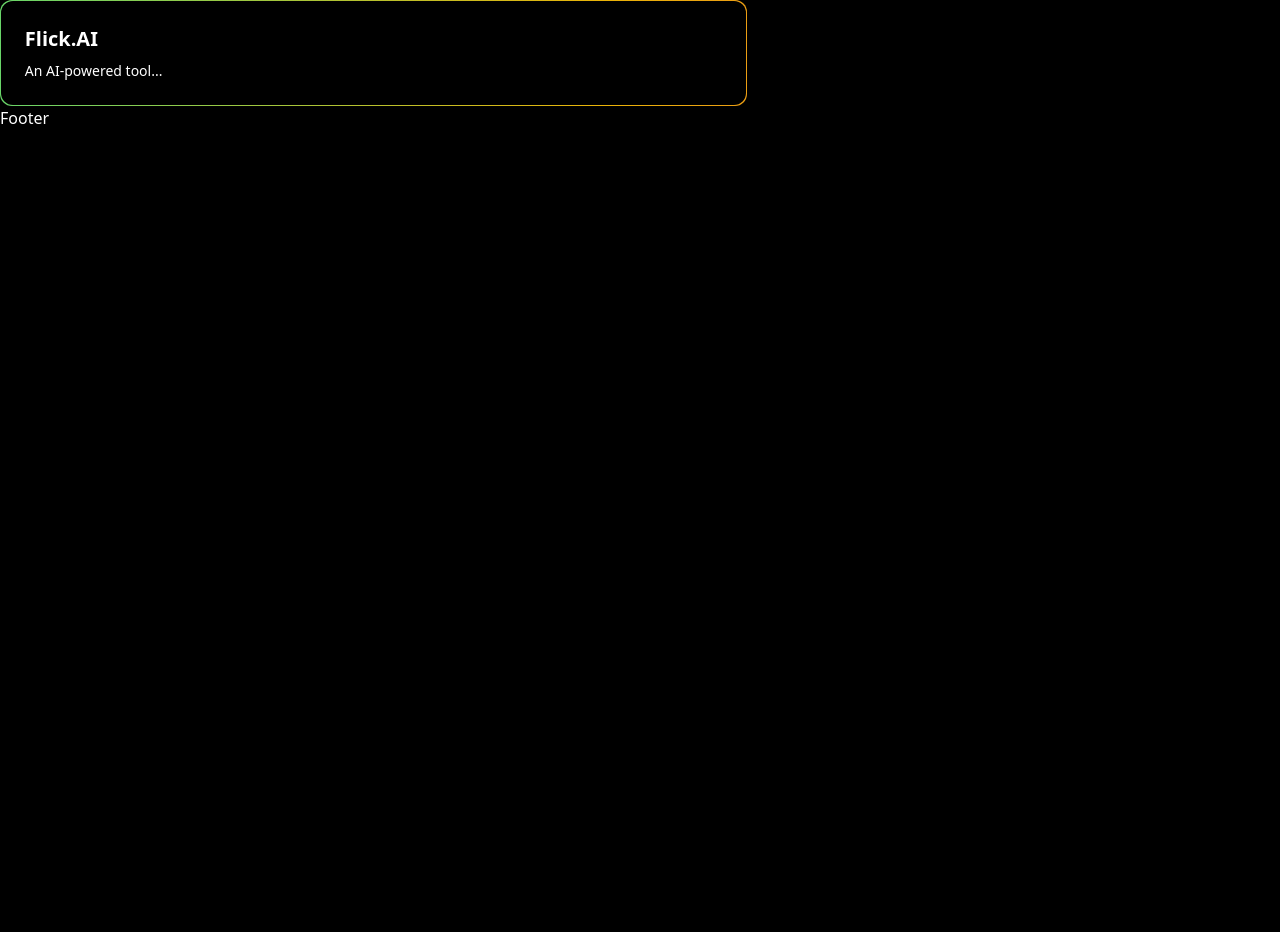
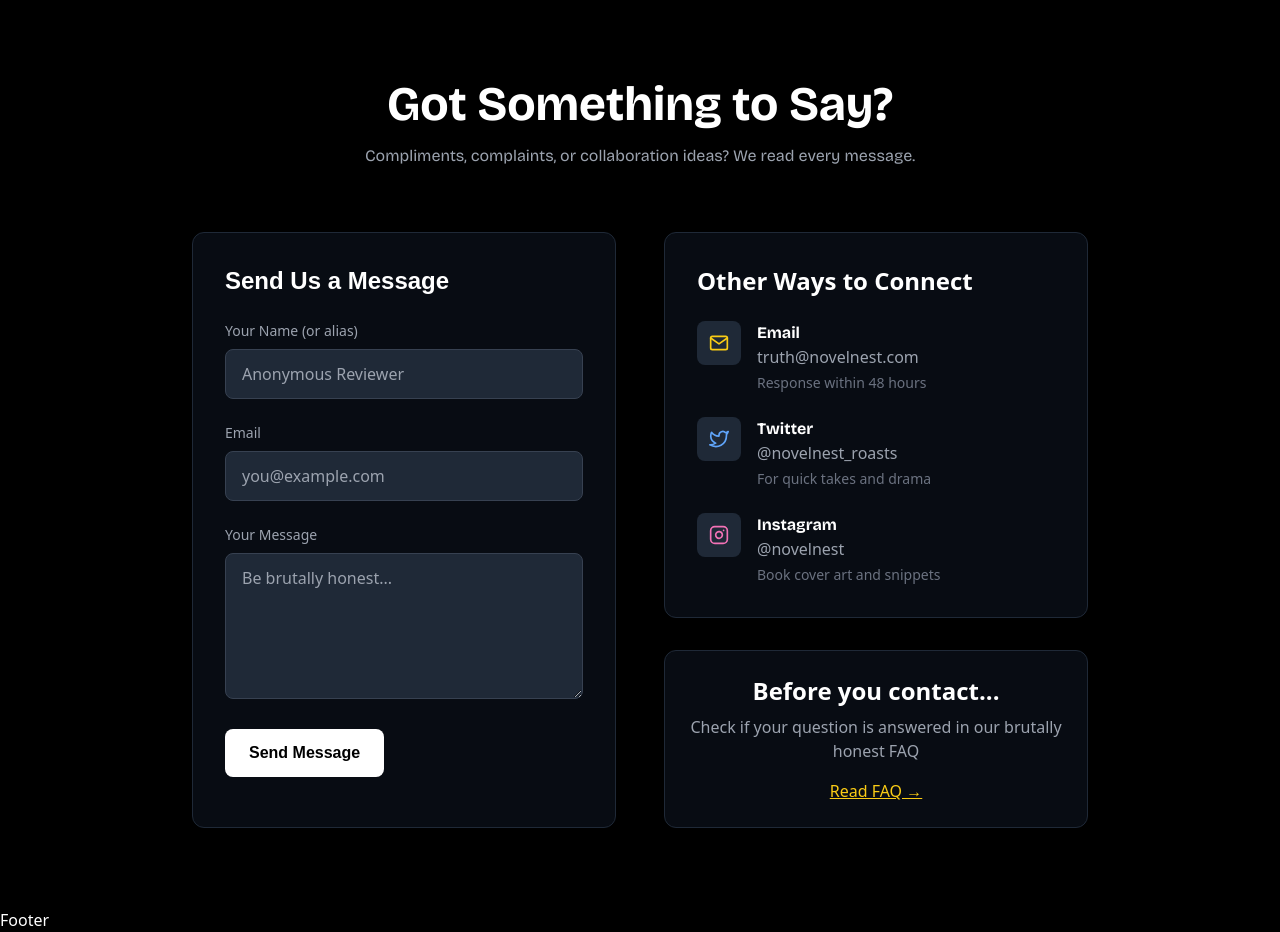
Before and after one commit to akashagrahari78/NovelNest, a React (Vite) app in the folder frontend/: page /contact in a window 1280 px wide. Before the commit the page ends 800 px from the top, so only its background shows below. Built offline with nearby package versions, Linux system fonts and the light colour scheme; no server answers.

Commit message:
about page added

```diff
--- /dev/null
+++ b/frontend/src/components/ContactComponents.jsx
@@ -0,0 +1,189 @@
+import React from 'react'
+import { motion } from "framer-motion";
+import { FiMail, FiTwitter, FiInstagram } from "react-icons/fi";
+
+const ContactComponents = () => {
+  return (
+    <div className="min-h-screen bg-black text-white py-20 px-4">
+      {/* Container */}
+      <div className="max-w-4xl mx-auto">
+        {/* Header */}
+        <motion.div
+          initial={{ opacity: 0, y: 20 }}
+          animate={{ opacity: 1, y: 0 }}
+          transition={{ duration: 0.5 }}
+          className="mb-16 text-center"
+        >
+          <h1 className="text-4xl md:text-5xl font-bold font-bricolage mb-4">
+            Got Something to Say?
+          </h1>
+          <p className="text-gray-400 font-bricolage max-w-2xl mx-auto">
+            Compliments, complaints, or collaboration ideas? We read every message.
+          </p>
+        </motion.div>
+
+        {/* Grid Layout */}
+        <div className="grid md:grid-cols-2 gap-12">
+          {/* Contact Form */}
+          <motion.div
+            initial={{ opacity: 0, x: -20 }}
+            animate={{ opacity: 1, x: 0 }}
+            transition={{ duration: 0.5, delay: 0.2 }}
+            whileHover={{
+              y: -5,
+              boxShadow: "0 10px 25px -5px rgba(255, 255, 255, 0.05)"
+            }}
+            className="bg-gray-900/50 border border-gray-800 rounded-xl p-8 backdrop-blur-sm transition-all duration-300 hover:border-gray-600"
+          >
+            <h2 className="text-2xl font-quicksand font-bold mb-6">Send Us a Message</h2>
+
+
+             {/* form field */}
+            <form className="space-y-6">
+              <div>
+                <label htmlFor="name" className="block text-sm text-gray-400 mb-2">
+                  Your Name (or alias)
+                </label>
+                <input
+                  type="text"
+                  id="name"
+                  className="w-full bg-gray-800 border border-gray-700 rounded-lg px-4 py-3 text-white focus:outline-none focus:ring-2 focus:ring-yellow-400"
+                  placeholder="Anonymous Reviewer"
+                />
+              </div>
+
+              <div>
+                <label htmlFor="email" className="block text-sm text-gray-400 mb-2">
+                  Email
+                </label>
+                <input
+                  type="email"
+                  id="email"
+                  className="w-full bg-gray-800 border border-gray-700 rounded-lg px-4 py-3 text-white focus:outline-none focus:ring-2 focus:ring-yellow-400"
+                  placeholder="you@example.com"
+                />
+              </div>
+
+              <div>
+                <label htmlFor="message" className="block text-sm text-gray-400 mb-2">
+                  Your Message
+                </label>
+                <textarea
+                  id="message"
+                  rows={5}
+                  className="w-full bg-gray-800 border border-gray-700 rounded-lg px-4 py-3 text-white focus:outline-none focus:ring-2 focus:ring-yellow-400"
+                  placeholder="Be brutally honest..."
+                ></textarea>
+              </div>
+
+              <button
+                type="submit"
+                className="bg-white font-quicksand text-black font-bold py-3 px-6 rounded-lg hover:bg-gray-200 transition-colors"
+              >
+                Send Message
+              </button>
+            </form>
+
+          </motion.div>
+
+          {/* Contact Info */}
+          <motion.div
+            initial={{ opacity: 0, x: 20 }}
+            animate={{ opacity: 1, x: 0 }}
+            transition={{ duration: 0.5, delay: 0.4 }}
+            className="space-y-8"
+          >
+            <motion.div
+              whileHover={{
+                y: -5,
+                boxShadow: "0 10px 25px -5px rgba(255, 255, 255, 0.05)"
+              }}
+              className="bg-gray-900/50 border border-gray-800 rounded-xl p-8 backdrop-blur-sm transition-all duration-300 hover:border-gray-600"
+            >
+              <h2 className="text-2xl font-bold mb-6">Other Ways to Connect</h2>
+
+              <div className="space-y-6">
+                {/* Email */}
+                <motion.div
+                  whileHover={{ x: 5 }}
+                  className="flex items-start gap-4 cursor-pointer"
+                >
+                  <motion.div
+                    whileHover={{ scale: 1.1 }}
+                    className="p-3 bg-gray-800 rounded-lg hover:bg-yellow-400/20 transition-colors duration-300"
+                  >
+                    <FiMail className="text-yellow-400 text-xl hover:text-yellow-300 transition-colors duration-300" />
+                  </motion.div>
+                  <div>
+                    <h3 className="font-bold font-bricolage">Email</h3>
+                    <p className="text-gray-400 hover:text-white transition-colors duration-300">truth@novelnest.com</p>
+                    <p className="text-sm text-gray-500 mt-1">Response within 48 hours</p>
+                  </div>
+                </motion.div>
+
+                {/* Twitter */}
+                <motion.div
+                  whileHover={{ x: 5 }}
+                  className="flex items-start gap-4 cursor-pointer"
+                >
+                  <motion.div
+                    whileHover={{ scale: 1.1 }}
+                    className="p-3 bg-gray-800 rounded-lg hover:bg-blue-400/20 transition-colors duration-300"
+                  >
+                    <FiTwitter className="text-blue-400 text-xl hover:text-blue-300 transition-colors duration-300" />
+                  </motion.div>
+                  <div>
+                    <h3 className="font-bold font-bricolage">Twitter</h3>
+                    <p className="text-gray-400 hover:text-white transition-colors duration-300">@novelnest_roasts</p>
+                    <p className="text-sm text-gray-500 mt-1">For quick takes and drama</p>
+                  </div>
+                </motion.div>
+
+                {/* Instagram */}
+                <motion.div
+                  whileHover={{ x: 5 }}
+                  className="flex items-start gap-4 cursor-pointer"
+                >
+                  <motion.div
+                    whileHover={{ scale: 1.1 }}
+                    className="p-3 bg-gray-800 rounded-lg hover:bg-pink-400/20 transition-colors duration-300"
+                  >
+                    <FiInstagram className="text-pink-400 text-xl hover:text-pink-300 transition-colors duration-300" />
+                  </motion.div>
+                  <div>
+                    <h3 className="font-bold font-bricolage">Instagram</h3>
+                    <p className="text-gray-400 hover:text-white transition-colors duration-300">@novelnest</p>
+                    <p className="text-sm text-gray-500 mt-1">Book cover art and snippets</p>
+                  </div>
+                </motion.div>
+              </div>
+            </motion.div>
+
+            {/* FAQ CTA */}
+            <motion.div
+              whileHover={{
+                y: -5,
+                boxShadow: "0 10px 25px -5px rgba(255, 255, 255, 0.05)"
+              }}
+              className="bg-gray-900/50 border border-gray-800 rounded-xl p-6 text-center backdrop-blur-sm transition-all duration-300 hover:border-gray-600"
+            >
+              <h3 className="font-bold text-2xl mb-2">Before you contact...</h3>
+              <p className="text-gray-400 mb-4">
+                Check if your question is answered in our brutally honest FAQ
+              </p>
+              <motion.button
+                whileHover={{ scale: 1.05 }}
+                whileTap={{ scale: 0.95 }}
+                className="text-yellow-400 hover:text-yellow-300 underline"
+              >
+                Read FAQ →
+              </motion.button>
+            </motion.div>
+          </motion.div>
+        </div>
+      </div>
+    </div>
+  );
+}
+
+export default ContactComponents
--- a/frontend/src/components/Navbar.jsx
+++ b/frontend/src/components/Navbar.jsx
@@ -18,19 +18,26 @@
         {/* ----------- navigation links--------- */}
         <div className="hidden md:flex space-x-6 text-sm text-gray-300">
           <Link>
-          <div className="hover:text-white hover:scale-105  transition-transform duration-200 font-bricolage">Reviews</div>
+          <div className="hover:text-yellow-400 hover:scale-105  transition-transform duration-200 font-bricolage">Reviews</div>
           </Link>
-          <a className="hover:text-white hover:scale-105  transition-transform duration-200">Add Review</a>
-          <a href="#" className="hover:text-white hover:scale-105  transition-transform duration-200">About</a>
+
+          <Link>
+          <div className="hover:text-yellow-400 hover:scale-105  transition-transform duration-200">Add Review</div>
+          </Link>
+
+          <Link to={'/about'}>
+          <div className="hover:text-yellow-400 hover:scale-105  transition-transform duration-200">About</div>
+          </Link>
+
           <Link to={"/contact"}>
-          <div className="hover:text-white hover:scale-105  transition-transform duration-200">Contact</div>
+          <div className="hover:text-yellow-400 hover:scale-105  transition-transform duration-200">Contact</div>
           </Link>
         </div>
 
 
         <div>
           <Link to= "/login">
-          <button className="bg-white text-black font-semibold px-4 py-1.5 rounded-xl shadow-[0_0_12px_rgba(255,255,255,0.5)] hover:bg-gray-200 transition ">
+          <button className="bg-white text-black font-semibold px-4 py-1.5 rounded-xl shadow-[0_0_12px_rgba(255,255,255,0.5)] hover:bg-yellow-400 transition ">
             Get Started
           </button>
           </Link>
--- a/frontend/src/pages/Contact.jsx
+++ b/frontend/src/pages/Contact.jsx
@@ -1,16 +1,14 @@
-import React from "react";
+import { motion } from "framer-motion";
+import { FiMail, FiTwitter, FiInstagram } from "react-icons/fi";
+import ContactComponents from "../components/ContactComponents";
 
 const Contact = () => {
-  return (
-   <div className="relative w-7/12 p-[0.8px] rounded-xl bg-gradient-to-r from-green-400 via-yellow-500 to-red-500 animate-gradient-border bg-[length:200%_200%]">
-  <div className="rounded-xl bg-black p-6">
-    <h1 className="text-white text-xl font-bold">Flick.AI</h1>
-    <p className="text-sm text-white mt-2">An AI-powered tool...</p>
-  </div>
-</div>
+  return(
 
-  );
-};
-// quickSand sansSerif
+    <div>
+      <ContactComponents/>
+    </div>
+  )
+  };
 
 export default Contact;
```
Also changed, not shown: frontend/src/components/note.txt.
